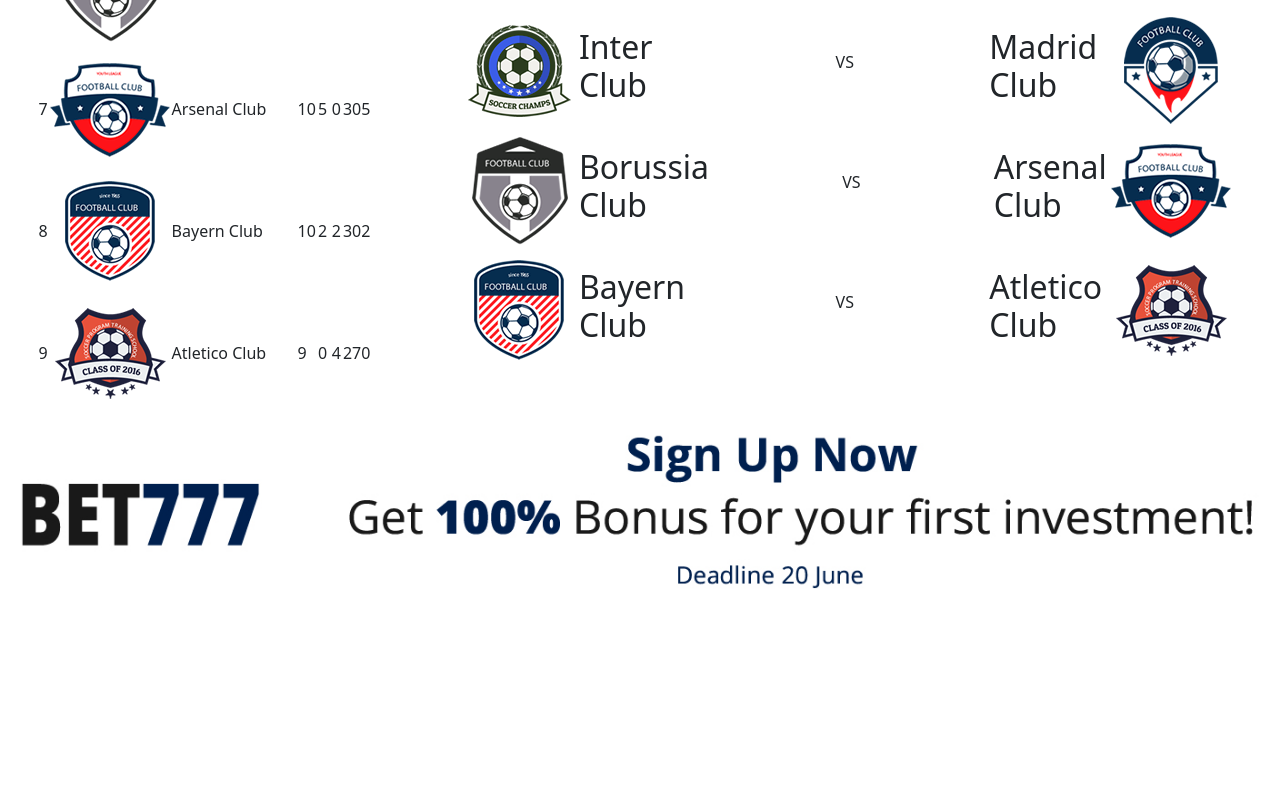
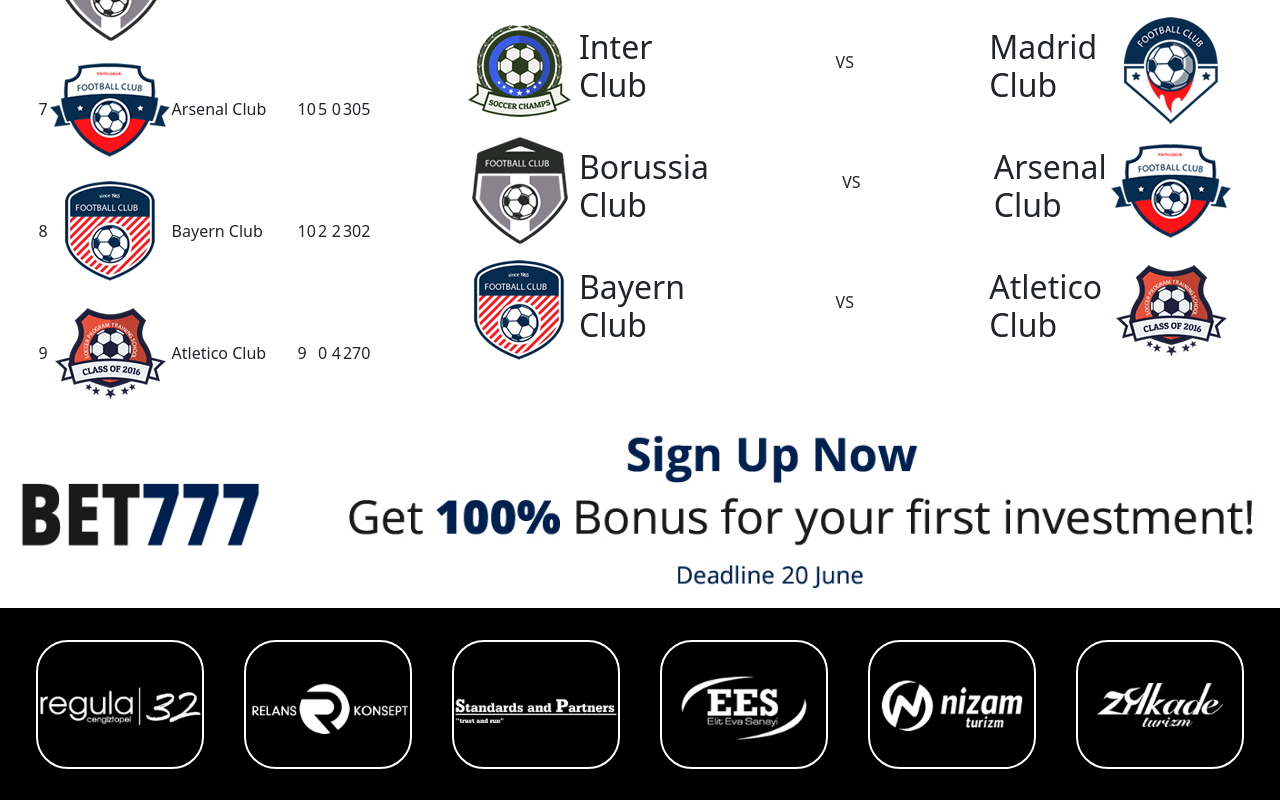
Before and after one commit to AlessioAbbati/proj-html-vuejs, a Vue app: page / in a window 1280 px wide. Shown: the part 1968-2768 px from the top of the page. Before the commit the page ends 2576 px from the top, so only its background shows below. Built offline with nearby package versions, Linux system fonts and the light colour scheme.

Commit message:
add sponsor section

```diff
--- a/src/components/AppMain.vue
+++ b/src/components/AppMain.vue
@@ -3,6 +3,7 @@
 import AppCards from "./AppCards.vue"
 import AppRank from './AppRank.vue';
 import AppResults from './AppResults.vue';
+import AppSponsor from './AppSponsor.vue';
 
 
 export default {
@@ -11,6 +12,7 @@
         AppCards,
         AppRank,
         AppResults,
+        AppSponsor,
     },
     data() {
         return {
@@ -97,7 +99,6 @@
                 },
 
             ],
-
         }
     },
 };
@@ -130,9 +131,12 @@
        />
     </div>
   </section>
-  <div class="bet">
+  <section class="bet">
     <img class="img-fluid" src="../assets/img/reklam.jpg" alt="">
-  </div>
+  </section>
+  <section class="sponsor d-flex align-items-center justify-content-around">
+    <app-sponsor />
+  </section>
 </template>
 
 <style lang="scss" scoped>
@@ -161,4 +165,10 @@
 .bet {
     width: 100%;
 }
+.sponsor {
+    width: 100%;
+    background-color: black;
+    height: 12rem;
+    padding-inline: 1rem;
+}
 </style>
--- /dev/null
+++ b/src/components/AppSponsor.vue
@@ -0,0 +1,41 @@
+<script>
+export default {
+    data() {
+        return {
+            sponsors: [
+                {
+                    logo: 'src/assets/img/client2.png',
+                },
+                {
+                    logo: 'src/assets/img/client3.png',
+                },
+                {
+                    logo: 'src/assets/img/client4.png',
+                },
+                {
+                    logo: 'src/assets/img/client7.png',
+                },
+                {
+                    logo: 'src/assets/img/client9.png',
+                },
+                {
+                    logo: 'src/assets/img/client10.png',
+                },
+            ],
+        }
+    }
+}
+</script>
+
+<template>
+  <img v-for="sponsor in sponsors" :key="sponsor" :src="sponsor.logo" alt="">
+</template>
+
+<style lang="scss" scoped>
+ img {
+    border: 2px solid white;
+    border-radius: 2rem;
+    margin-inline: .5rem;
+    width: calc((100% / 6) - 2.5rem);
+    }
+</style>
```
